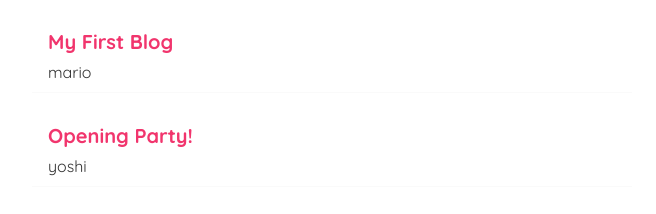
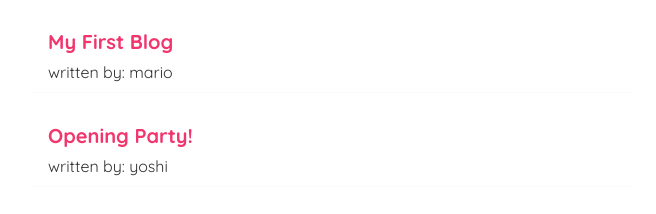
Before and after one commit to kennydageek/dojo-blog, a React (Create React App) app: page / in a window 1280 px wide. Shown: the part 162-376 px from the top of the page, without its empty margins (308-964 px from the left). Built offline with nearby package versions, Linux system fonts and the light colour scheme; data requests are answered from the project's data file.

Commit message:
custom hooks

```diff
--- a/src/BlogList.js
+++ b/src/BlogList.js
@@ -8,7 +8,7 @@ const BlogList = (props) => {
       {blogs.map((blog) => (
         <div className="blog-preview" key={blog.id}>
           <h2>{blog.title}</h2>
-          <p>{blog.author}</p>
+          <p>written by: {blog.author}</p>
         </div>
       ))}
     </div>
--- a/src/Home.js
+++ b/src/Home.js
@@ -1,29 +1,14 @@
 import { useState, useEffect } from 'react';
+import useFetch from './useFetch';
+
 import BlogList from './BlogList';
 
 const Home = () => {
-  const [blogs, setBlogs] = useState(null);
-  const [isPending, setIsPending] = useState(true);
-  const [error, setError] = useState(null);
-
-  useEffect(() => {
-    fetch('http://localhost:8000/blogs')
-      .then((res) => {
-        if (!res.ok) {
-          throw Error('Could not fetch the data for that resource');
-        }
-        return res.json();
-      })
-      .then((data) => {
-        setBlogs(data);
-        setIsPending(false);
-        setError(null);
-      })
-      .catch((err) => {
-        setError(err.message);
-        setIsPending(false);
-      });
-  }, []);
+  const {
+    data: blogs,
+    isPending,
+    error,
+  } = useFetch('http://localhost:8000/blogs');
 
   return (
     <div className="home">
--- /dev/null
+++ b/src/useFetch.js
@@ -0,0 +1,30 @@
+import { useState, useEffect } from 'react';
+
+const useFetch = (url) => {
+  const [data, setData] = useState(null);
+  const [isPending, setIsPending] = useState(true);
+  const [error, setError] = useState(null);
+
+  useEffect(() => {
+    fetch(url)
+      .then((res) => {
+        if (!res.ok) {
+          throw Error('Could not fetch the data for that resource');
+        }
+        return res.json();
+      })
+      .then((data) => {
+        setData(data);
+        setIsPending(false);
+        setError(null);
+      })
+      .catch((err) => {
+        setError(err.message);
+        setIsPending(false);
+      });
+  }, [url]);
+
+  return { data, isPending, error };
+};
+
+export default useFetch;
```
